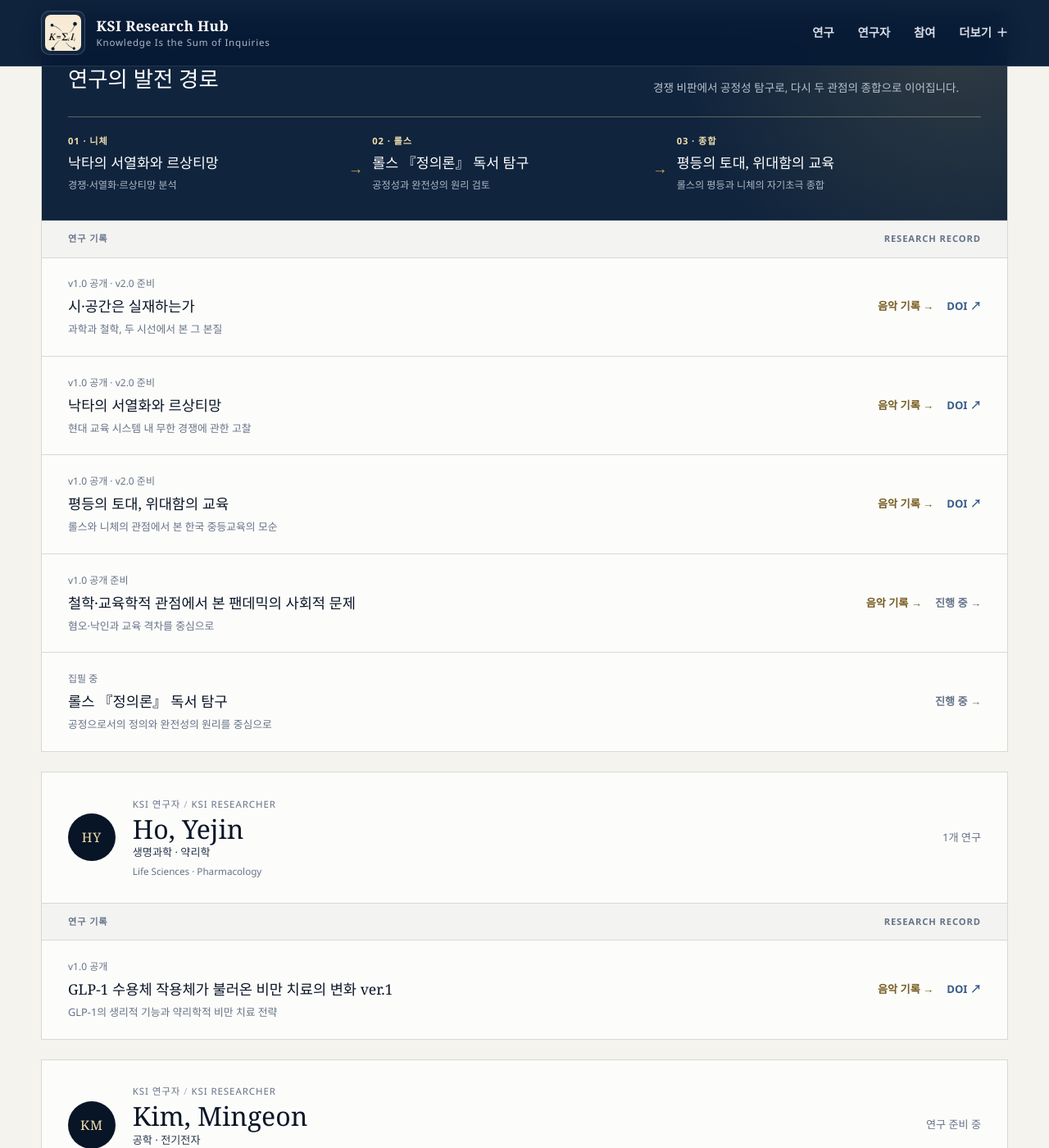
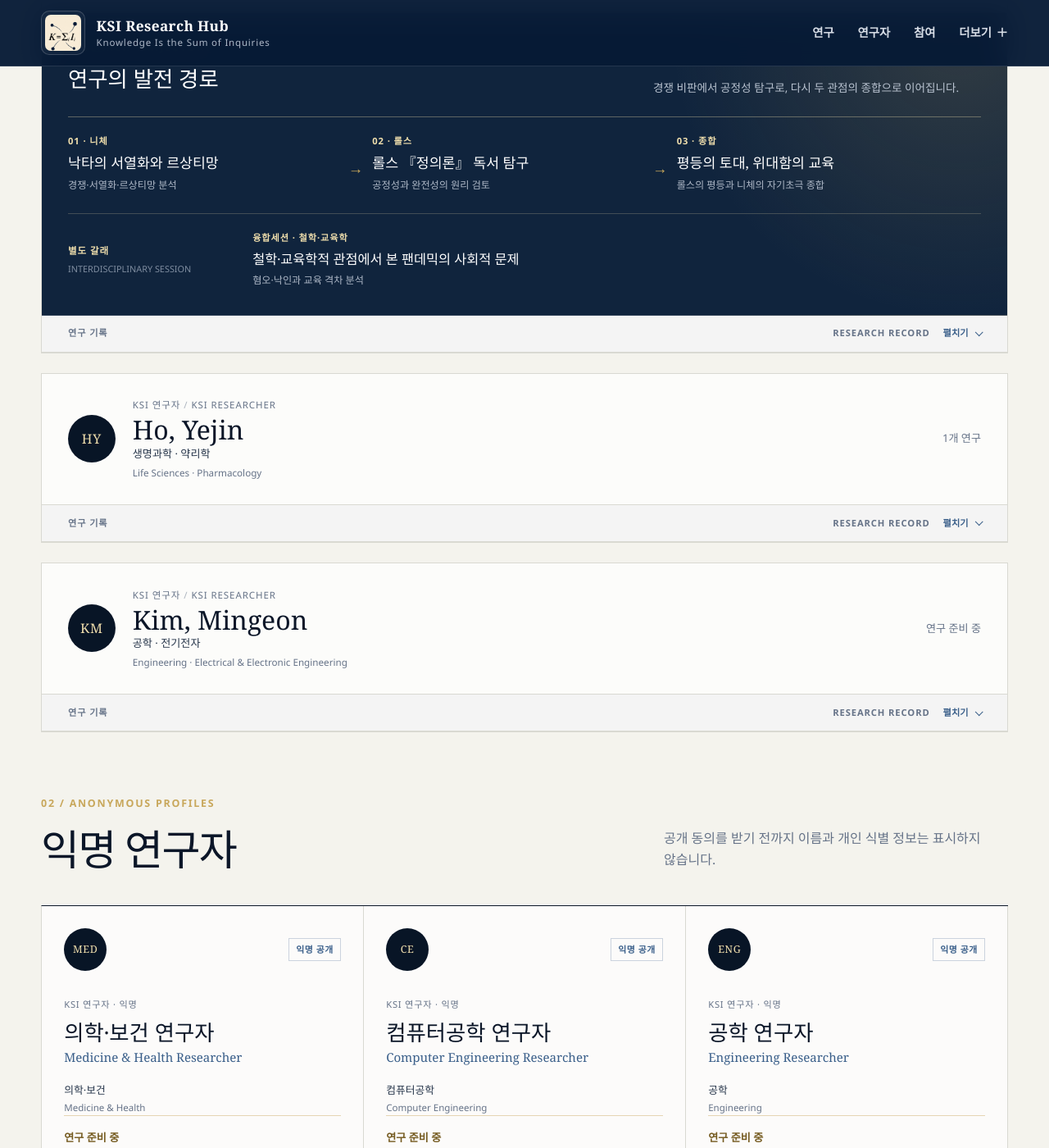
Before and after one commit to SunhoYoon-Hub/KSI-Research-Hub, a Jekyll site: the page built from docs/researchers.md, in a window 1280 px wide and 1400 px high, scrolled down 840 px. Shown: the whole window at 82% size. Built offline with Jekyll 4.4.1, drawn with Linux system fonts in a browser that asks for light colours; some of the changed text lies outside the part shown.

Commit message:
Publish pandemic study and refine researcher records
Connect the published Zenodo record, add the anonymous engineering profile, and make researcher records expandable.

```diff
--- a/docs/_data/listening.yml
+++ b/docs/_data/listening.yml
@@ -96,11 +96,11 @@
   title: "철학·교육학적 관점에서 본 팬데믹의 사회적 문제"
   subtitle: "혐오·낙인과 교육 격차를 중심으로"
   researcher: "Yoon, Sunho"
-  research_url:
-  stage: "집필 · 개정 완료"
+  research_url: "https://doi.org/10.5281/zenodo.22718001"
+  stage: "음악 3개 공개"
   record_order: 5
-  publication_date:
-  publication_label: "Zenodo 공개 준비 중"
+  publication_date: "2026-09-12"
+  publication_label: "2026.09.12 공개"
   albums:
     - title: "May It Never Falter"
       artist: "glaive"
--- a/docs/_data/researchers.yml
+++ b/docs/_data/researchers.yml
@@ -75,3 +75,18 @@
     - "컴퓨터공학"
   fields_en:
     - "Computer Engineering"
+
+- id: anonymous-engineering
+  name_ko: "공학 연구자"
+  name_en: "Engineering Researcher"
+  display_name: "공학 연구자"
+  role_ko: "KSI 연구자 · 익명"
+  role_en: "KSI Researcher · Anonymous"
+  anonymous: true
+  monogram: "ENG"
+  status_ko: "연구 준비 중"
+  status_en: "Research in Preparation"
+  fields:
+    - "공학"
+  fields_en:
+    - "Engineering"
--- a/docs/assets/css/style.css
+++ b/docs/assets/css/style.css
@@ -934,18 +934,60 @@ a:focus-visible {
 .trajectory-list small { color: #aeb8c7; font-size: .76rem; }
 .trajectory-list a:hover strong { color: var(--gold-light); }
 
+.trajectory-branch {
+  display: grid;
+  grid-template-columns: minmax(130px, .55fr) minmax(0, 2.45fr);
+  align-items: center;
+  gap: 1.6rem;
+  margin-top: 1.5rem;
+  padding-top: 1.25rem;
+  border-top: 1px solid rgba(240, 223, 173, .22);
+}
+
+.trajectory-branch > div { display: grid; gap: .2rem; }
+.trajectory-branch > div span { color: var(--gold-light); font-size: .72rem; font-weight: 800; letter-spacing: .08em; }
+.trajectory-branch > div small { color: #7f8da0; font-size: .68rem; text-transform: uppercase; }
+.trajectory-branch > a { display: grid; gap: .3rem; color: #fff; text-decoration: none; }
+.trajectory-branch strong { font-family: var(--serif); font-size: 1.02rem; font-weight: 500; line-height: 1.35; }
+.trajectory-branch > a > small { color: #aeb8c7; font-size: .76rem; }
+.trajectory-branch a:hover strong { color: var(--gold-light); }
+
+.researcher-work-record { background: rgba(255, 255, 255, .35); }
+
 .researcher-work-heading {
   display: flex;
+  align-items: center;
   justify-content: space-between;
+  gap: 1rem;
   padding: .8rem 2rem;
   color: var(--muted);
   background: rgba(11, 22, 40, .035);
   border-bottom: 1px solid var(--line);
+  list-style: none;
   font-size: .7rem;
   font-weight: 800;
   letter-spacing: .08em;
   text-transform: uppercase;
+  cursor: pointer;
 }
+
+.researcher-work-heading::-webkit-details-marker { display: none; }
+.researcher-work-heading::marker { content: ""; }
+.researcher-work-heading:focus-visible { outline: 2px solid var(--blue); outline-offset: -3px; }
+.researcher-work-label { display: flex; justify-content: space-between; flex: 1; gap: 1rem; }
+.researcher-work-toggle { display: flex; align-items: center; gap: .55rem; color: var(--blue); letter-spacing: 0; }
+.researcher-work-toggle .toggle-close { display: none; }
+.researcher-work-toggle i {
+  width: .42rem;
+  height: .42rem;
+  border-right: 1px solid currentColor;
+  border-bottom: 1px solid currentColor;
+  transform: rotate(45deg) translateY(-.12rem);
+  transition: transform .18s ease;
+}
+.researcher-work-record[open] .toggle-open { display: none; }
+.researcher-work-record[open] .toggle-close { display: inline; }
+.researcher-work-record[open] .researcher-work-toggle i { transform: rotate(225deg) translate(-.05rem, -.05rem); }
 
 .researcher-projects { margin: 0; padding: 0; list-style: none; }
 
@@ -1286,6 +1328,9 @@ a:focus-visible {
   .trajectory-list { grid-template-columns: 1fr; }
   .trajectory-list li { padding: 1.2rem 0 2.1rem; }
   .trajectory-list li:not(:last-child)::after { content: "↓"; top: auto; right: auto; bottom: .35rem; left: 0; }
+  .trajectory-branch { grid-template-columns: 1fr; gap: .8rem; }
+  .researcher-work-heading { padding: .85rem 1.4rem; }
+  .researcher-work-label > span[lang="en"] { display: none; }
   .anonymous-researcher-grid { grid-template-columns: 1fr; }
   .anonymous-researcher-card { min-height: 290px; }
   .project-form, .contact-form { grid-template-columns: 1fr; padding: 1.4rem; }
--- a/docs/researchers.md
+++ b/docs/researchers.md
@@ -72,41 +72,63 @@ description: KSI Research Hub의 공개 연구자와 익명 연구자, 연구별
               </a>
             </li>
           </ol>
+          <div class="trajectory-branch">
+            <div>
+              <span>별도 갈래</span>
+              <small lang="en">Interdisciplinary Session</small>
+            </div>
+            <a href="https://doi.org/10.5281/zenodo.22718001">
+              <span class="trajectory-step">융합세션 · 철학·교육학</span>
+              <strong>철학·교육학적 관점에서 본 팬데믹의 사회적 문제</strong>
+              <small>혐오·낙인과 교육 격차 분석</small>
+            </a>
+          </div>
         </section>
         {% endif %}
 
-        <div class="researcher-work-heading">
-          <span>연구 기록</span>
-          <span lang="en">Research Record</span>
-        </div>
-        {% if researcher_projects == empty %}
-        <div class="researcher-empty-record">
-          <strong lang="en">Research in Preparation</strong>
-          <p>첫 공개 연구를 준비하고 있습니다.</p>
-        </div>
-        {% else %}
-        <ol class="researcher-projects">
-          {% for project in researcher_projects %}
-          <li>
-            <div>
-              <span>{{ project.status_label }}</span>
-              <strong>{{ project.title }}</strong>
-              <small>{{ project.subtitle }}</small>
+        <details class="researcher-work-record">
+          <summary class="researcher-work-heading">
+            <span class="researcher-work-label">
+              <span>연구 기록</span>
+              <span lang="en">Research Record</span>
+            </span>
+            <span class="researcher-work-toggle" aria-hidden="true">
+              <b class="toggle-open">펼치기</b>
+              <b class="toggle-close">접기</b>
+              <i></i>
+            </span>
+          </summary>
+          <div class="researcher-work-body">
+            {% if researcher_projects == empty %}
+            <div class="researcher-empty-record">
+              <strong lang="en">Research in Preparation</strong>
+              <p>첫 공개 연구를 준비하고 있습니다.</p>
             </div>
-            <div class="researcher-project-actions">
-              {% if project.listening_record %}
-                <a class="project-listening" href="{{ '/listening/' | relative_url }}#{{ project.id }}" aria-label="{{ project.title }} 음악 기록">음악 기록 →</a>
-              {% endif %}
-              {% if project.zenodo_url %}
-                <a href="{{ project.zenodo_url }}" aria-label="{{ project.title }} Zenodo 공개본">DOI ↗</a>
-              {% else %}
-                <a class="project-pending" href="{{ '/' | relative_url }}#{{ project.id }}">진행 중 →</a>
-              {% endif %}
-            </div>
-          </li>
-          {% endfor %}
-        </ol>
-        {% endif %}
+            {% else %}
+            <ol class="researcher-projects">
+              {% for project in researcher_projects %}
+              <li>
+                <div>
+                  <span>{{ project.status_label }}</span>
+                  <strong>{{ project.title }}</strong>
+                  <small>{{ project.subtitle }}</small>
+                </div>
+                <div class="researcher-project-actions">
+                  {% if project.listening_record %}
+                    <a class="project-listening" href="{{ '/listening/' | relative_url }}#{{ project.id }}" aria-label="{{ project.title }} 음악 기록">음악 기록 →</a>
+                  {% endif %}
+                  {% if project.zenodo_url %}
+                    <a href="{{ project.zenodo_url }}" aria-label="{{ project.title }} Zenodo 공개본">DOI ↗</a>
+                  {% else %}
+                    <a class="project-pending" href="{{ '/' | relative_url }}#{{ project.id }}">진행 중 →</a>
+                  {% endif %}
+                </div>
+              </li>
+              {% endfor %}
+            </ol>
+            {% endif %}
+          </div>
+        </details>
       </article>
     {% endfor %}
   </div>
--- a/research/projects.yml
+++ b/research/projects.yml
@@ -47,9 +47,9 @@ projects:
     field:
       - "사회철학"
       - "교육학"
-    status: drafting
-    version: "v1.0 공개 준비"
-    zenodo_url: null
+    status: published
+    version: "v1.0 공개"
+    zenodo_url: "https://doi.org/10.5281/zenodo.22718001"
 
   - id: rawls-theory-of-justice-reading
     title: "롤스 『정의론』 독서 탐구"
```
Also changed, not shown: docs/_data/projects.yml (+6 -3 lines), docs/index.md (+3 -1 lines), README.md.
